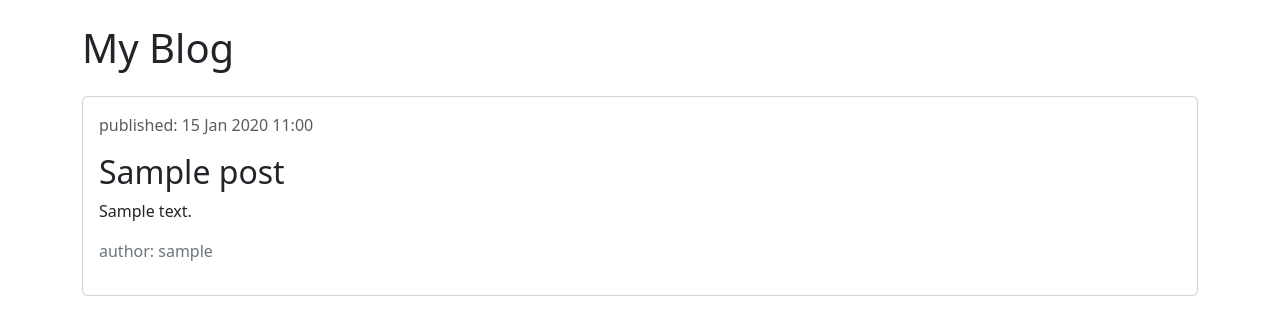
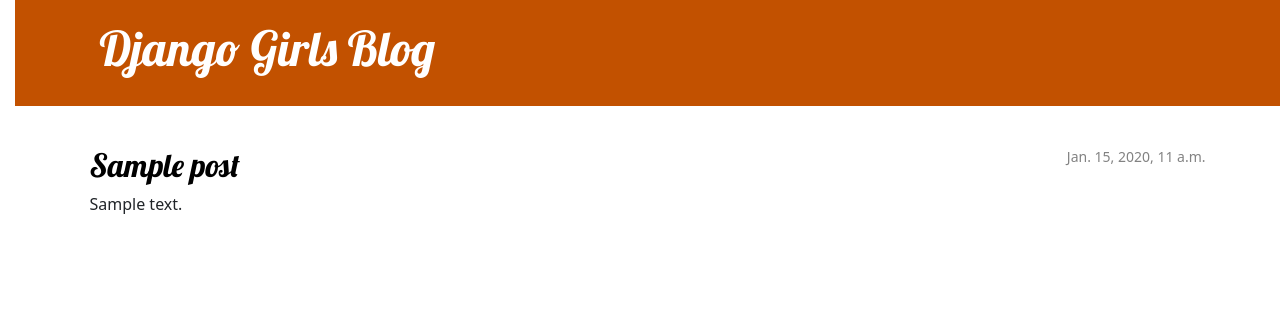
Before and after one commit to alenka134/my-first-blog, a Django app: page / in a window 1280 px wide. Shown: the top 335 px of the page. Run offline with Django 5.2, Linux system fonts and the light colour scheme; tables that the repository leaves empty hold one stand-in row (values such as "Sample post").

Commit message:
Fix static CSS loading
Add app stylesheet and ensure static files are tracked and served in development.

```diff
--- /dev/null
+++ b/blog/static/css/blog.css
@@ -0,0 +1,100 @@
+/* Basic styling (Django Girls style) */
+
+.page-header {
+  background-color: #C25100;
+  margin-top: 0;
+  padding: 20px 20px 20px 40px;
+}
+
+.page-header h1,
+.page-header h1 a,
+.page-header h1 a:visited,
+.page-header h1 a:active {
+  color: #ffffff;
+  font-size: 36pt;
+  text-decoration: none;
+}
+
+h1, h2, h3, h4 {
+  font-family: 'Lobster', cursive;
+}
+
+.date {
+  color: #828282;
+}
+
+.post {
+  margin-bottom: 70px;
+}
+
+.post h2 a,
+.post h2 a:visited {
+  color: #000000;
+}
+/* Page header */
+.page-header {
+    background-color: #C25100;
+    margin-top: 0;
+    margin-bottom: 40px;
+    padding: 20px 20px 20px 40px;
+}
+
+/* Header title */
+.page-header h1,
+.page-header h1 a,
+.page-header h1 a:visited,
+.page-header h1 a:active {
+    color: #ffffff;
+    font-size: 36pt;
+    text-decoration: none;
+}
+
+/* Headings */
+h1,
+h2,
+h3,
+h4 {
+    font-family: 'Lobster', cursive;
+}
+
+/* Date */
+.date {
+    color: #828282;
+    font-size: 14px;
+}
+
+/* Each post */
+.post {
+    margin-bottom: 70px;
+}
+
+/* Post title */
+.post h2 a,
+.post h2 a:visited {
+    color: #000000;
+    text-decoration: none;
+}
+
+/* Date alignment */
+.post > .date {
+    float: right;
+}
+
+/* General body spacing */
+body {
+    padding-left: 15px;
+}
+
+/* Buttons (optional, future use) */
+.btn-secondary,
+.btn-secondary:visited {
+    color: #C25100;
+    background: none;
+    border-color: #C25100;
+    margin-left: 15px;
+}
+
+.btn-secondary:hover {
+    color: #FFFFFF;
+    background-color: #C25100;
+}
--- a/blog/templates/blog/post_list.html
+++ b/blog/templates/blog/post_list.html
@@ -1,33 +1,44 @@
+{% load static %}
 <!DOCTYPE html>
 <html>
 <head>
     <title>My blog</title>
 
-    <!-- Bootstrap CSS -->
+    <!-- Google Font -->
+    <link rel="stylesheet" href="https://fonts.googleapis.com/css?family=Lobster&subset=latin,latin-ext">
+
+    <!-- Bootstrap (keep it) -->
     <link rel="stylesheet" href="https://cdn.jsdelivr.net/npm/bootstrap@5.3.3/dist/css/bootstrap.min.css">
+
+    <!-- Your CSS -->
+    <link rel="stylesheet" href="{% static 'css/blog.css' %}">
 </head>
 
 <body>
-    <div class="container">
-        <h1 class="my-4">My Blog</h1>
+    <header class="page-header">
+        <div class="container">
+            <h1><a href="/">Django Girls Blog</a></h1>
+        </div>
+    </header>
 
-        {% for post in posts %}
-            <div class="card mb-3">
-                <div class="card-body">
-                    <p class="text-muted">
-                        published: {{ post.published_date|date:"d M Y H:i" }}
-                    </p>
+    <main class="container">
+        <div class="row">
+            <div class="col">
 
-                    <h2 class="card-title">{{ post.title }}</h2>
+                {% for post in posts %}
+                    <article class="post">
+                        <time class="date">
+                            {{ post.published_date }}
+                        </time>
 
-                    <p class="card-text">{{ post.text }}</p>
+                        <h2><a href="">{{ post.title }}</a></h2>
 
-                    <p class="text-secondary">
-                        author: {{ post.author }}
-                    </p>
-                </div>
+                        <p>{{ post.text|linebreaksbr }}</p>
+                    </article>
+                {% endfor %}
+
             </div>
-        {% endfor %}
-    </div>
+        </div>
+    </main>
 </body>
 </html>
--- a/mysite/urls.py
+++ b/mysite/urls.py
@@ -1,23 +1,7 @@
-"""
-URL configuration for mysite project.
-
-The `urlpatterns` list routes URLs to views. For more information please see:
-    https://docs.djangoproject.com/en/6.0/topics/http/urls/
-Examples:
-Function views
-    1. Add an import:  from my_app import views
-    2. Add a URL to urlpatterns:  path('', views.home, name='home')
-Class-based views
-    1. Add an import:  from other_app.views import Home
-    2. Add a URL to urlpatterns:  path('', Home.as_view(), name='home')
-Including another URLconf
-    1. Import the include() function: from django.urls import include, path
-    2. Add a URL to urlpatterns:  path('blog/', include('blog.urls'))
-"""
 from django.contrib import admin
-from django.urls import path, include  # 👈 add include
+from django.urls import path, include
 
 urlpatterns = [
     path('admin/', admin.site.urls),
-    path('', include('blog.urls')),  # 👈 connect blog
+    path('', include('blog.urls')),
 ]
```
Also changed, not shown: mysite/settings.py (+14 -17 lines), 1 other file.
